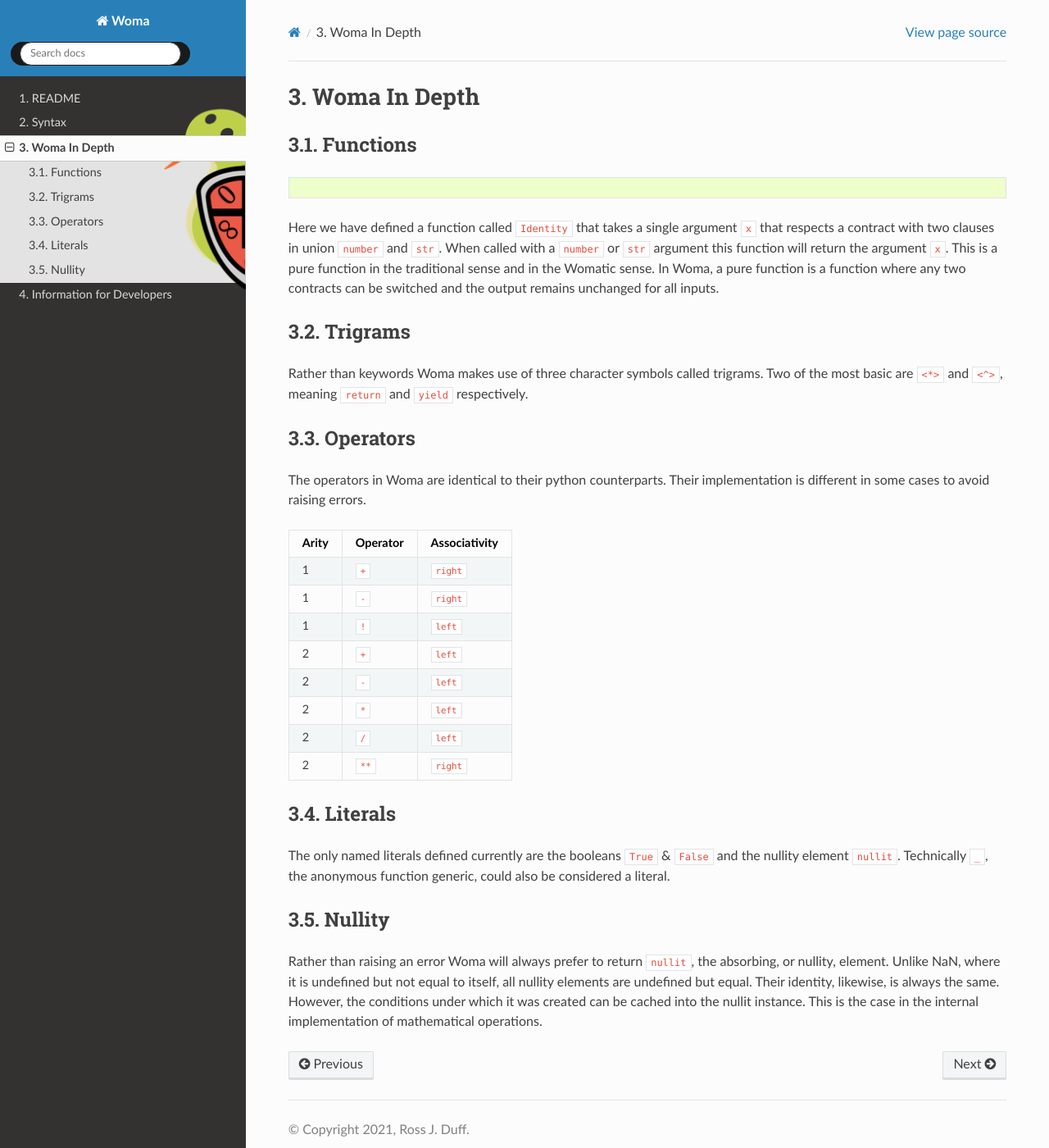
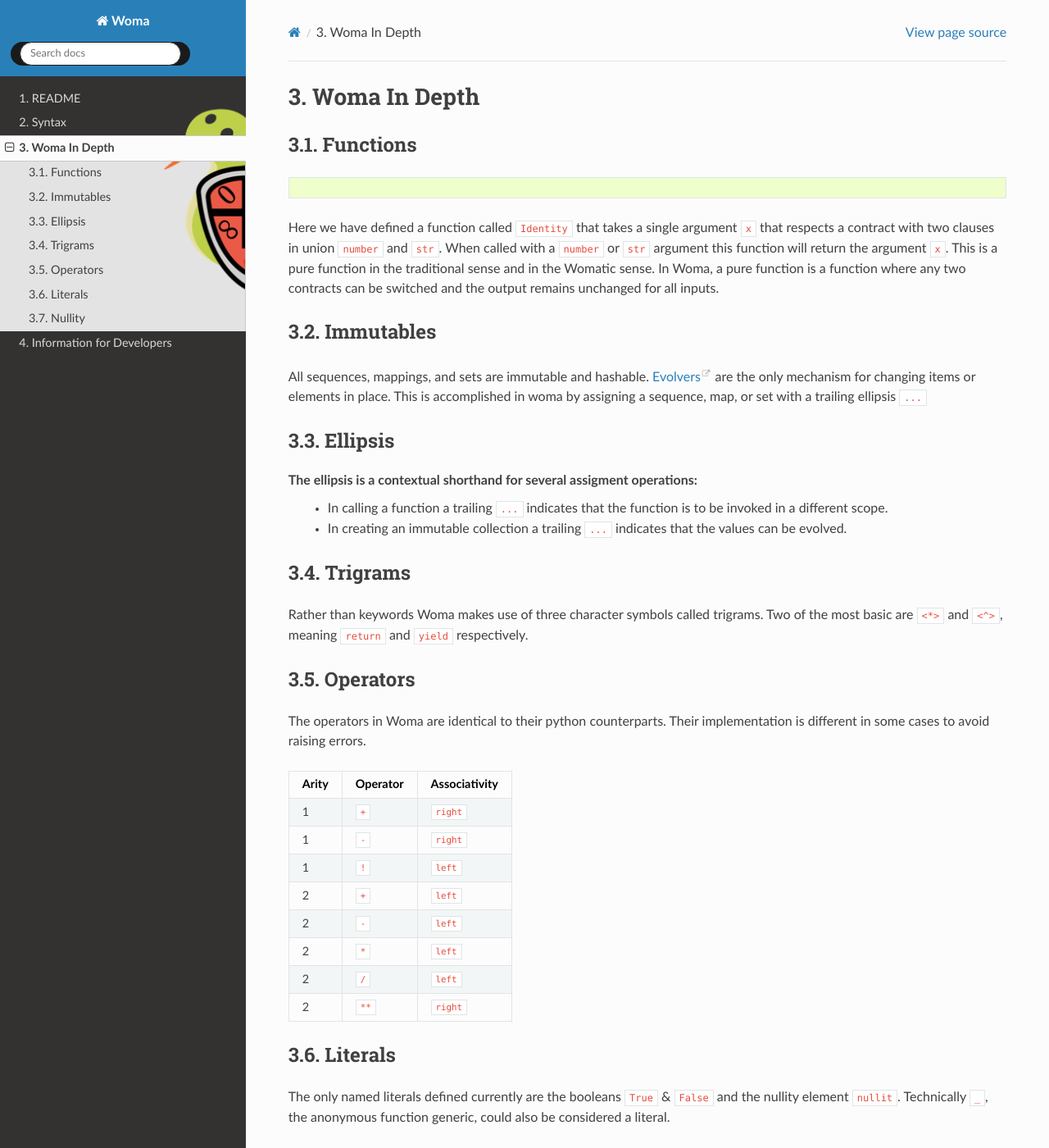
Before and after one commit to rjdbcm/Aspidites, a Sphinx documentation site: the page built from docs/indepth.rst, in a window 1280 px wide and 1400 px high. Shown: the whole window at 82% size. Built offline with Sphinx 7.4.7 and the Read the Docs theme 2.0.0, drawn with Linux system fonts in a browser that asks for light colours.

Commit message:
add immutables and ellipsis sections.

```diff
--- a/docs/indepth.rst
+++ b/docs/indepth.rst
@@ -13,6 +13,21 @@ Here we have defined a function called ``Identity`` that takes a single argument
 clauses in union ``number`` and ``str``. When called with a ``number`` or ``str`` argument this function will return the
 argument ``x``. This is a pure function in the traditional sense and in the Womatic sense. In Woma, a pure function is a
 function where any two contracts can be switched and the output remains unchanged for all inputs.
+
+Immutables
+~~~~~~~~~~
+
+All sequences, mappings, and sets are immutable and hashable. `Evolvers <https://github.com/tobgu/pyrsistent#evolvers>`_
+are the only mechanism for changing items or elements in place. This is accomplished in woma by assigning a sequence,
+map, or set with a trailing ellipsis ``...``
+
+
+Ellipsis
+~~~~~~~~
+
+The ellipsis is a contextual shorthand for several assigment operations:
+ - In calling a function a trailing ``...`` indicates that the function is to be invoked in a different scope.
+ - In creating an immutable collection a trailing ``...`` indicates that the values can be evolved.
 
 Trigrams
 ~~~~~~~~
```
